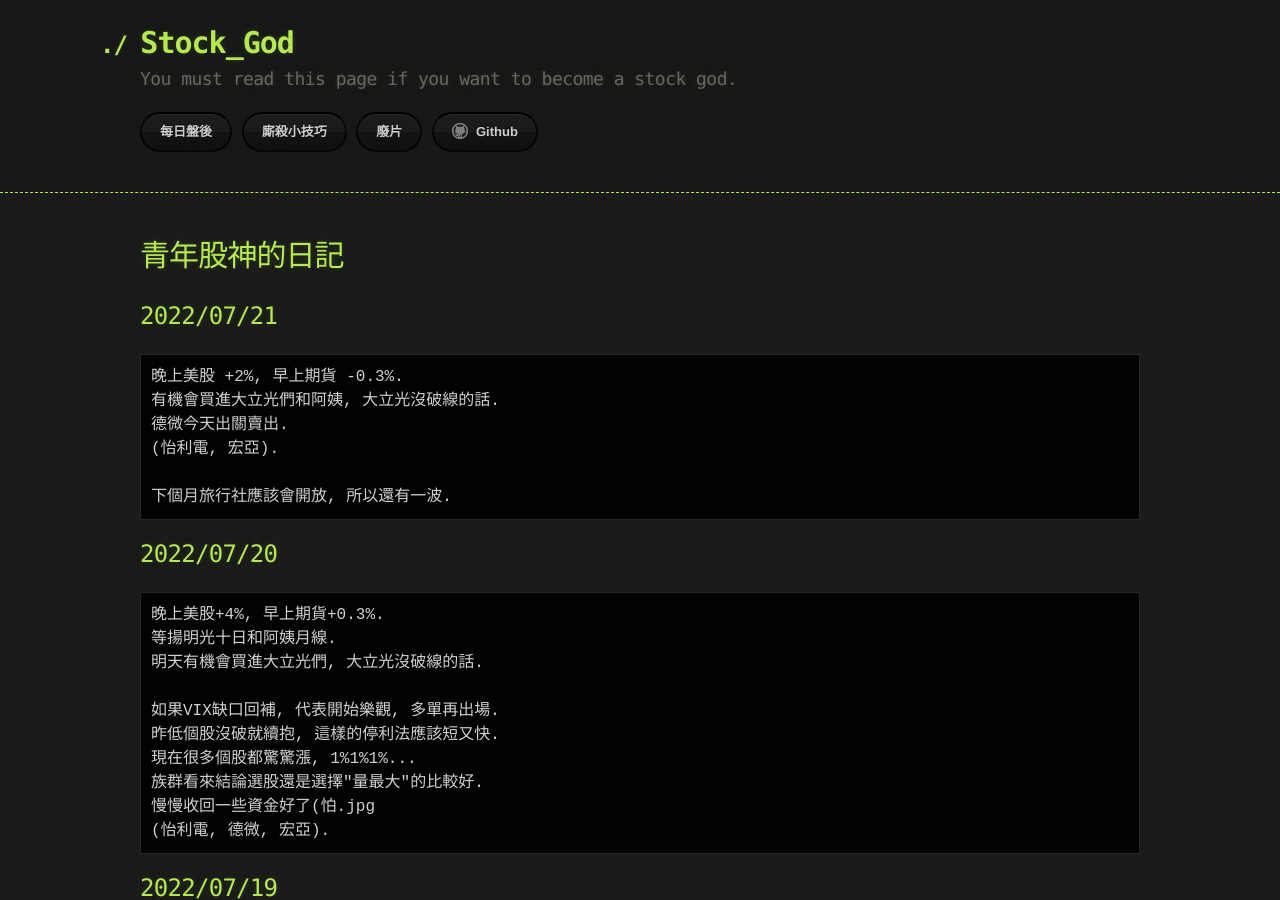
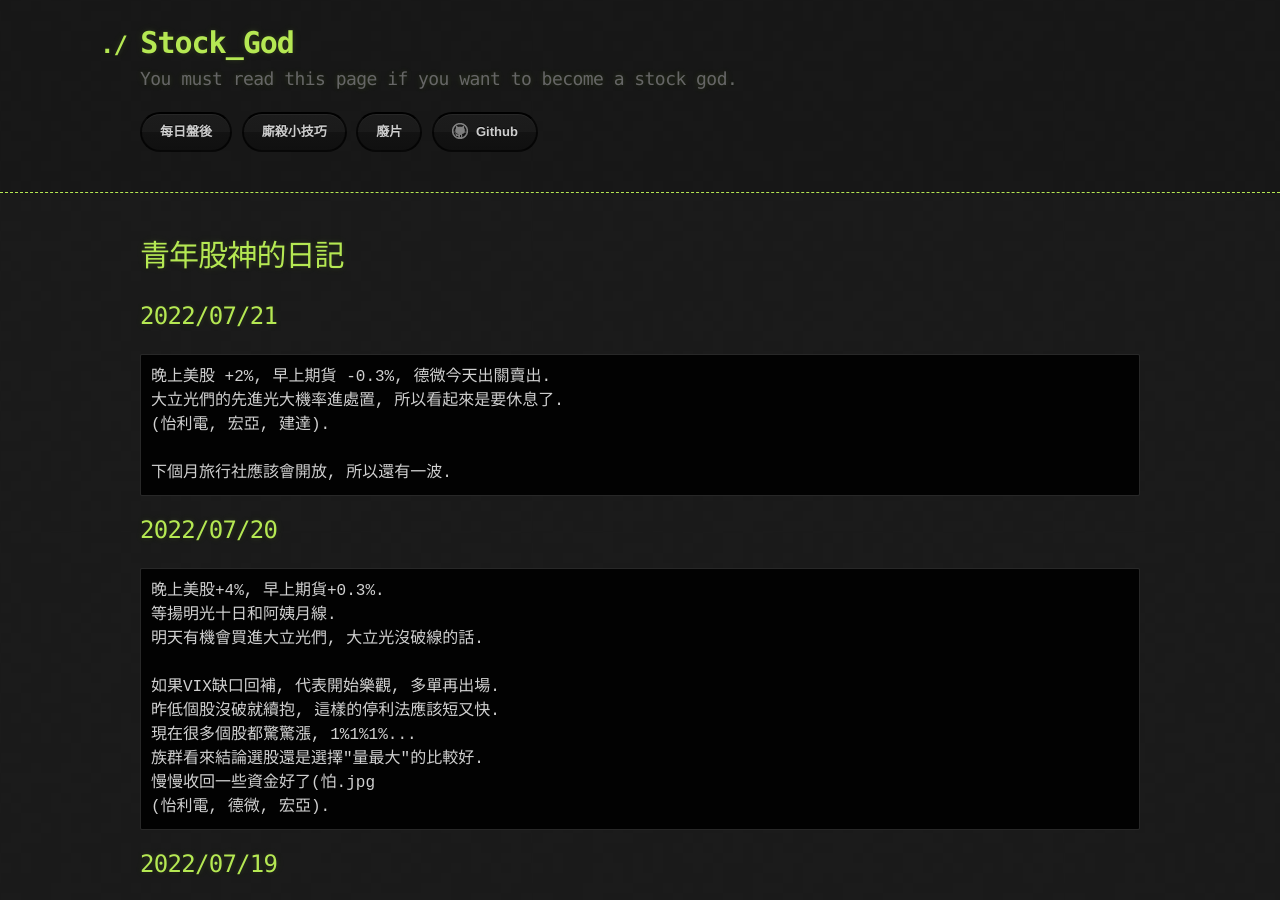
Before and after one commit to lepg5487/Stock_God, a Jekyll site: the page built from index.md, in a window 1280 px wide and 900 px high. Built offline with Jekyll 4.4.1, drawn with Linux system fonts in a browser that asks for light colours; our own code applies the rules of GitHub Pages for plain Markdown files.

Commit message:
Update index.md

````diff
--- a/index.md
+++ b/index.md
@@ -5,10 +5,9 @@ layout: testlayouts
 # 青年股神的日記
 ## 2022/07/21
 ```
-晚上美股 +2%, 早上期貨 -0.3%.
-有機會買進大立光們和阿姨, 大立光沒破線的話.
-德微今天出關賣出.
-(怡利電, 宏亞).
+晚上美股 +2%, 早上期貨 -0.3%, 德微今天出關賣出.
+大立光們的先進光大機率進處置, 所以看起來是要休息了.
+(怡利電, 宏亞, 建達).
 
 下個月旅行社應該會開放, 所以還有一波.
 ```
````
